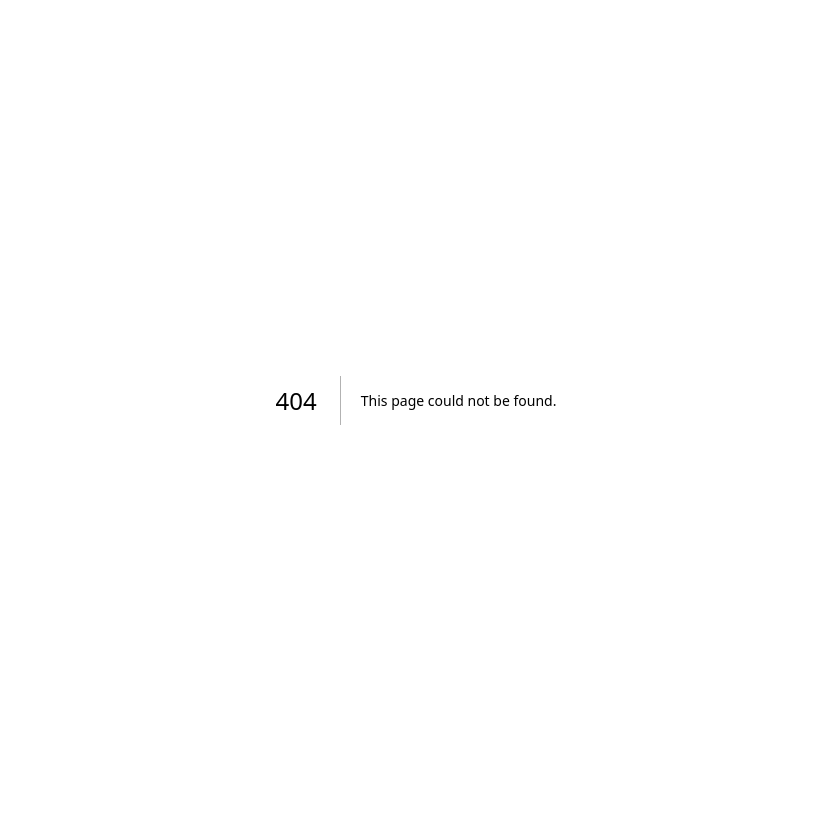
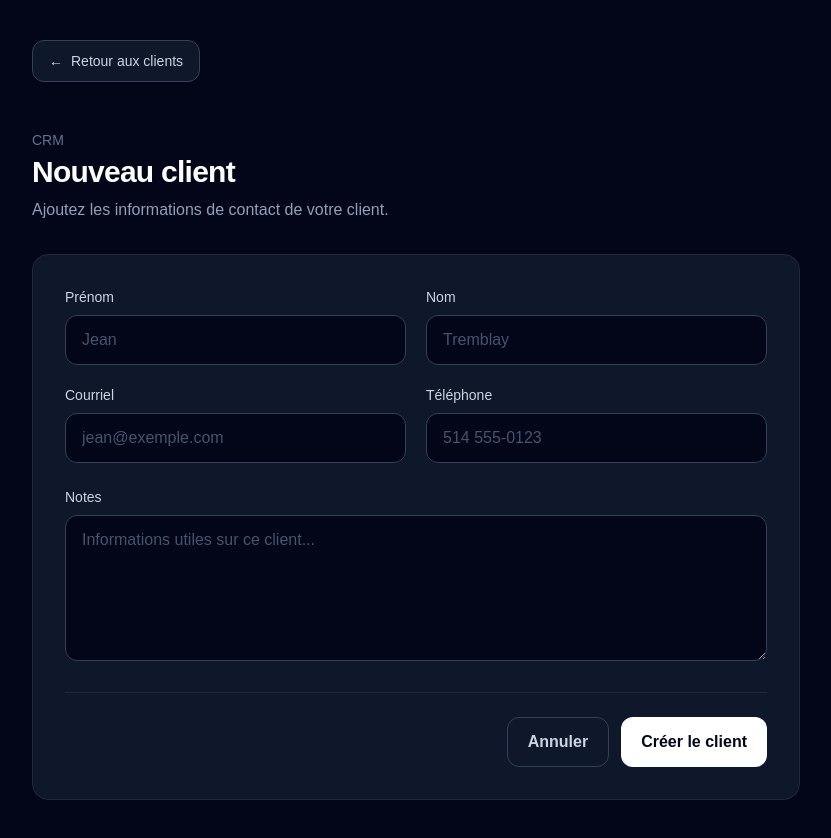
Before and after one commit to citronorange23-gif/Nexora, a Next.js app in the folder frontend/: page /dashboard/clients/new in a window 1280 px wide. Before the commit this address had no page. Shown: the whole page, without its empty margins (224-1055 px from the left). Before the commit the page ends 800 px from the top, so only its background shows below. Built offline with nearby package versions, Linux system fonts and the light colour scheme; no server answers.

Commit message:
feat: add new customer form

```diff
--- /dev/null
+++ b/frontend/src/app/dashboard/clients/new/page.tsx
@@ -0,0 +1,180 @@
+"use client";
+
+import { FormEvent, useState } from "react";
+import { useRouter } from "next/navigation";
+
+import { apiFetch } from "@/lib/api";
+import BackButton from "@/components/ui/BackButton";
+
+type CustomerResponse = {
+  success: boolean;
+  data: { id: string };
+  error?: string;
+};
+
+const initialForm = {
+  firstName: "",
+  lastName: "",
+  email: "",
+  phone: "",
+  notes: "",
+};
+
+export default function NewClientPage() {
+  const router = useRouter();
+  const [form, setForm] = useState(initialForm);
+  const [saving, setSaving] = useState(false);
+  const [error, setError] = useState("");
+
+  function updateField(field: keyof typeof form, value: string) {
+    setForm((current) => ({ ...current, [field]: value }));
+  }
+
+  async function handleSubmit(event: FormEvent<HTMLFormElement>) {
+    event.preventDefault();
+    setSaving(true);
+    setError("");
+
+    try {
+      const response = await apiFetch<CustomerResponse>("/api/customers", {
+        method: "POST",
+        body: JSON.stringify({
+          firstName: form.firstName.trim() || undefined,
+          lastName: form.lastName.trim() || undefined,
+          email: form.email.trim() || undefined,
+          phone: form.phone.trim() || undefined,
+          notes: form.notes.trim() || undefined,
+        }),
+      });
+
+      router.push(`/dashboard/clients/${response.data.id}`);
+    } catch (error) {
+      setError(
+        error instanceof Error
+          ? error.message
+          : "Impossible de créer le client.",
+      );
+    } finally {
+      setSaving(false);
+    }
+  }
+
+  return (
+    <main className="min-h-screen bg-slate-950 px-6 py-10 text-white">
+      <div className="mx-auto w-full max-w-3xl">
+        <BackButton href="/dashboard/clients">Retour aux clients</BackButton>
+
+        <div className="mb-8 mt-6">
+          <p className="mb-1 text-sm font-medium text-slate-500">CRM</p>
+          <h1 className="text-3xl font-bold tracking-tight">Nouveau client</h1>
+          <p className="mt-2 text-slate-400">
+            Ajoutez les informations de contact de votre client.
+          </p>
+        </div>
+
+        {error && (
+          <div className="mb-6 rounded-xl border border-red-900 bg-red-950/40 px-4 py-3 text-sm text-red-400">
+            {error}
+          </div>
+        )}
+
+        <form
+          onSubmit={handleSubmit}
+          className="space-y-6 rounded-2xl border border-slate-800 bg-slate-900 p-6 sm:p-8"
+        >
+          <div className="grid gap-5 sm:grid-cols-2">
+            <div>
+              <label htmlFor="firstName" className="mb-2 block text-sm font-medium text-slate-300">
+                Prénom
+              </label>
+              <input
+                id="firstName"
+                value={form.firstName}
+                onChange={(event) => updateField("firstName", event.target.value)}
+                maxLength={100}
+                className="w-full rounded-xl border border-slate-700 bg-slate-950 px-4 py-3 text-white outline-none placeholder:text-slate-600 focus:border-white"
+                placeholder="Jean"
+              />
+            </div>
+
+            <div>
+              <label htmlFor="lastName" className="mb-2 block text-sm font-medium text-slate-300">
+                Nom
+              </label>
+              <input
+                id="lastName"
+                value={form.lastName}
+                onChange={(event) => updateField("lastName", event.target.value)}
+                maxLength={100}
+                className="w-full rounded-xl border border-slate-700 bg-slate-950 px-4 py-3 text-white outline-none placeholder:text-slate-600 focus:border-white"
+                placeholder="Tremblay"
+              />
+            </div>
+
+            <div>
+              <label htmlFor="email" className="mb-2 block text-sm font-medium text-slate-300">
+                Courriel
+              </label>
+              <input
+                id="email"
+                type="email"
+                value={form.email}
+                onChange={(event) => updateField("email", event.target.value)}
+                maxLength={255}
+                className="w-full rounded-xl border border-slate-700 bg-slate-950 px-4 py-3 text-white outline-none placeholder:text-slate-600 focus:border-white"
+                placeholder="jean@exemple.com"
+              />
+            </div>
+
+            <div>
+              <label htmlFor="phone" className="mb-2 block text-sm font-medium text-slate-300">
+                Téléphone
+              </label>
+              <input
+                id="phone"
+                type="tel"
+                value={form.phone}
+                onChange={(event) => updateField("phone", event.target.value)}
+                maxLength={30}
+                className="w-full rounded-xl border border-slate-700 bg-slate-950 px-4 py-3 text-white outline-none placeholder:text-slate-600 focus:border-white"
+                placeholder="514 555-0123"
+              />
+            </div>
+          </div>
+
+          <div>
+            <label htmlFor="notes" className="mb-2 block text-sm font-medium text-slate-300">
+              Notes
+            </label>
+            <textarea
+              id="notes"
+              value={form.notes}
+              onChange={(event) => updateField("notes", event.target.value)}
+              maxLength={1000}
+              rows={5}
+              className="w-full resize-y rounded-xl border border-slate-700 bg-slate-950 px-4 py-3 text-white outline-none placeholder:text-slate-600 focus:border-white"
+              placeholder="Informations utiles sur ce client..."
+            />
+          </div>
+
+          <div className="flex flex-col-reverse gap-3 border-t border-slate-800 pt-6 sm:flex-row sm:justify-end">
+            <button
+              type="button"
+              onClick={() => router.push("/dashboard/clients")}
+              className="rounded-xl border border-slate-700 px-5 py-3 font-semibold text-slate-300 transition hover:bg-slate-800 hover:text-white"
+            >
+              Annuler
+            </button>
+            <button
+              type="submit"
+              disabled={saving}
+              className="rounded-xl bg-white px-5 py-3 font-semibold text-slate-950 transition hover:bg-slate-200 disabled:cursor-not-allowed disabled:opacity-50"
+            >
+              {saving ? "Création..." : "Créer le client"}
+            </button>
+          </div>
+        </form>
+      </div>
+    </main>
+  );
+}
```
